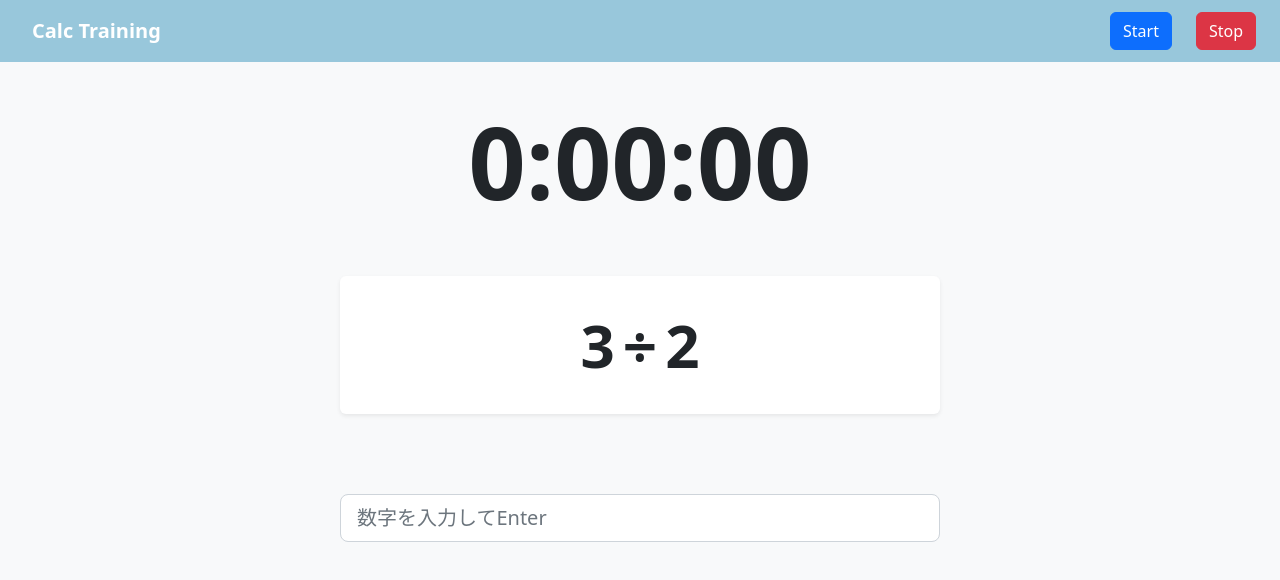
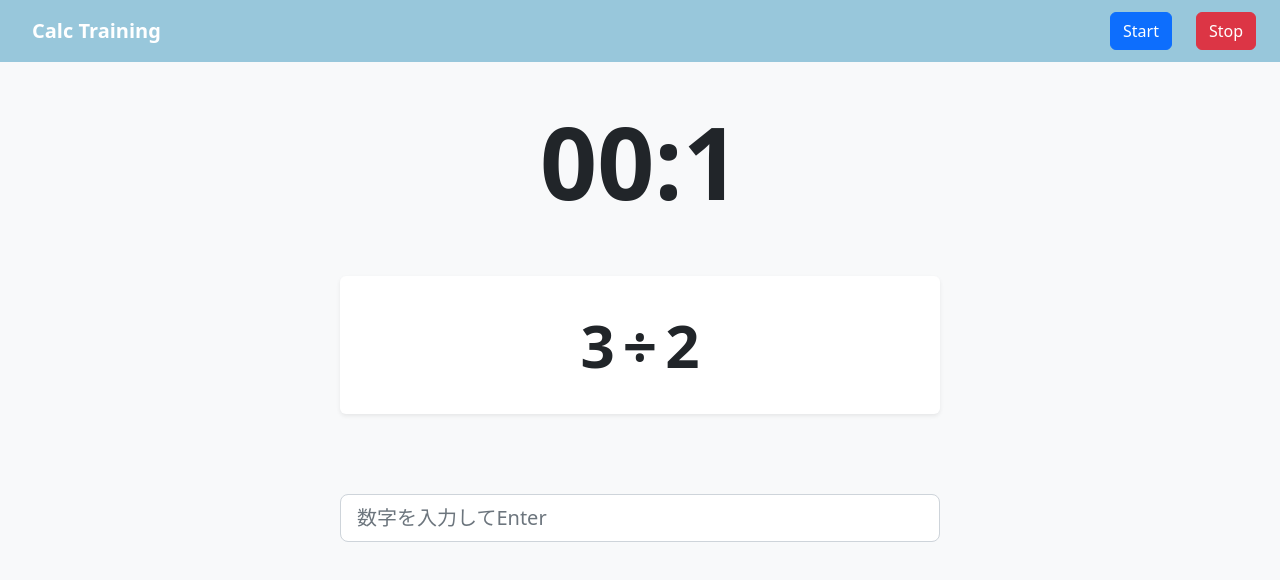
Before and after one commit to shinsaku-web/calcQuiz, a website built with Vite: page index.html in a window 1280 px wide. Built offline with nearby package versions, Linux system fonts and the light colour scheme.

Commit message:
カウントダウンの実装

```diff
--- a/index.html
+++ b/index.html
@@ -23,7 +23,7 @@
     <div class="bg-light" style="height: 100vh">
       <div class="container p-4 mx-auto">
         <p id="countDown" style="font-size: 100px" class="text-center fw-bold">
-          0:00:00
+          00:00
         </p>
         <div
           style="max-width: 600px; font-size: 60px; margin-top: 40px"
--- a/main.js
+++ b/main.js
@@ -1,4 +1,24 @@
 import "./style.scss";
+
+const $countDown = document.getElementById("countDown");
+const TIME_LIMIT = 5;
+const limit = Date.now() + TIME_LIMIT * 1000;
+
+const timeout = () => {
+  clearInterval(timer);
+  location.reload();
+};
+
+const timer = setInterval(() => {
+  const rest = limit - Date.now();
+  if (rest > 0) {
+    $countDown.textContent = `${("0" + Math.floor(rest / 1000)).slice(
+      -2
+    )}:${Math.floor((rest % 1000) / 10)}`;
+  } else {
+    timeout();
+  }
+}, 10);
 
 function createQuestion() {
   const CALC_SIGNS = {
@@ -59,6 +79,7 @@ $answer.addEventListener("keydown", (e) => {
     $answer.style.display = "none";
     $answer.value = "";
     setTimeout(() => {
+      clearInterval(timer);
       location.reload();
     }, 1000);
   }
```
